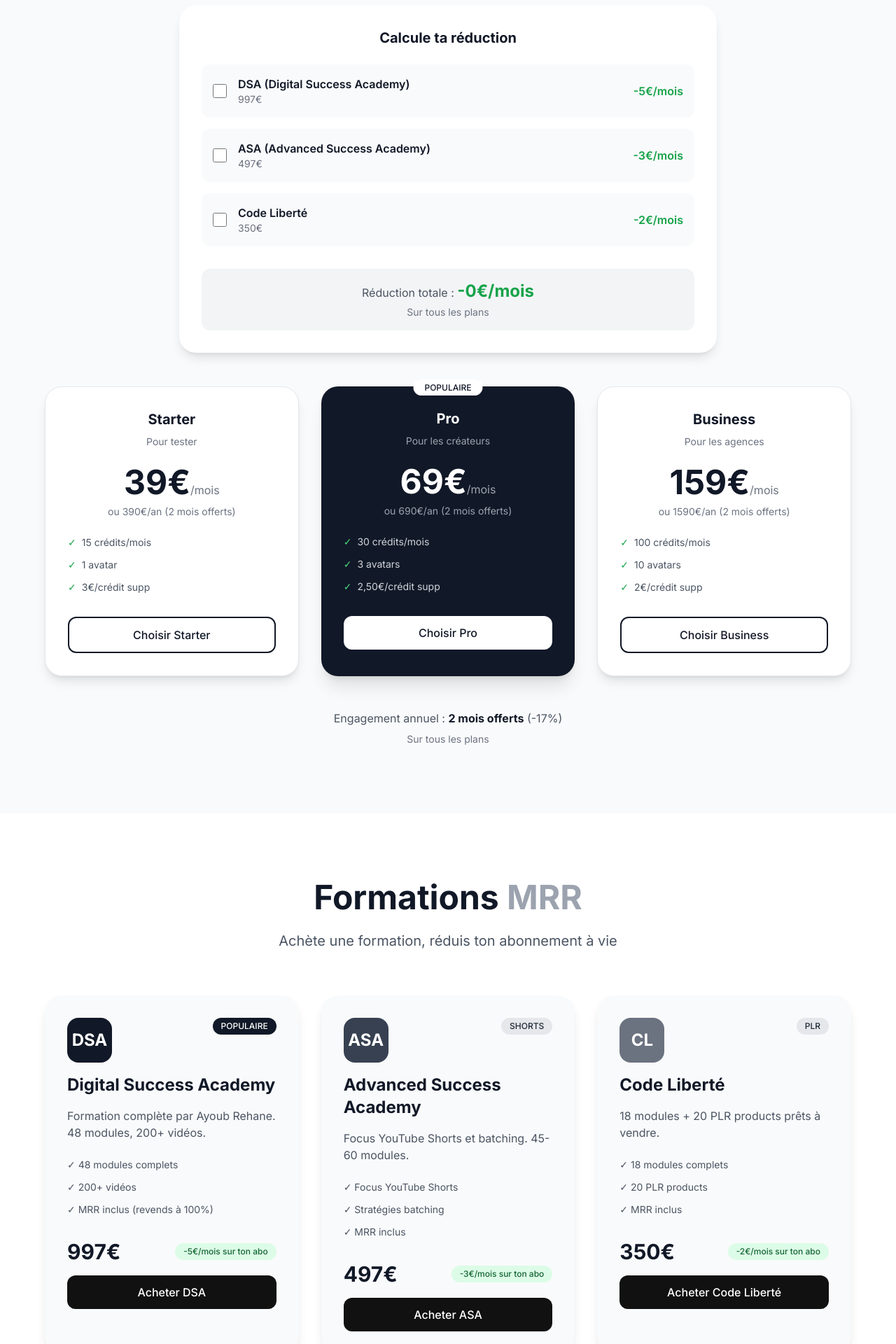
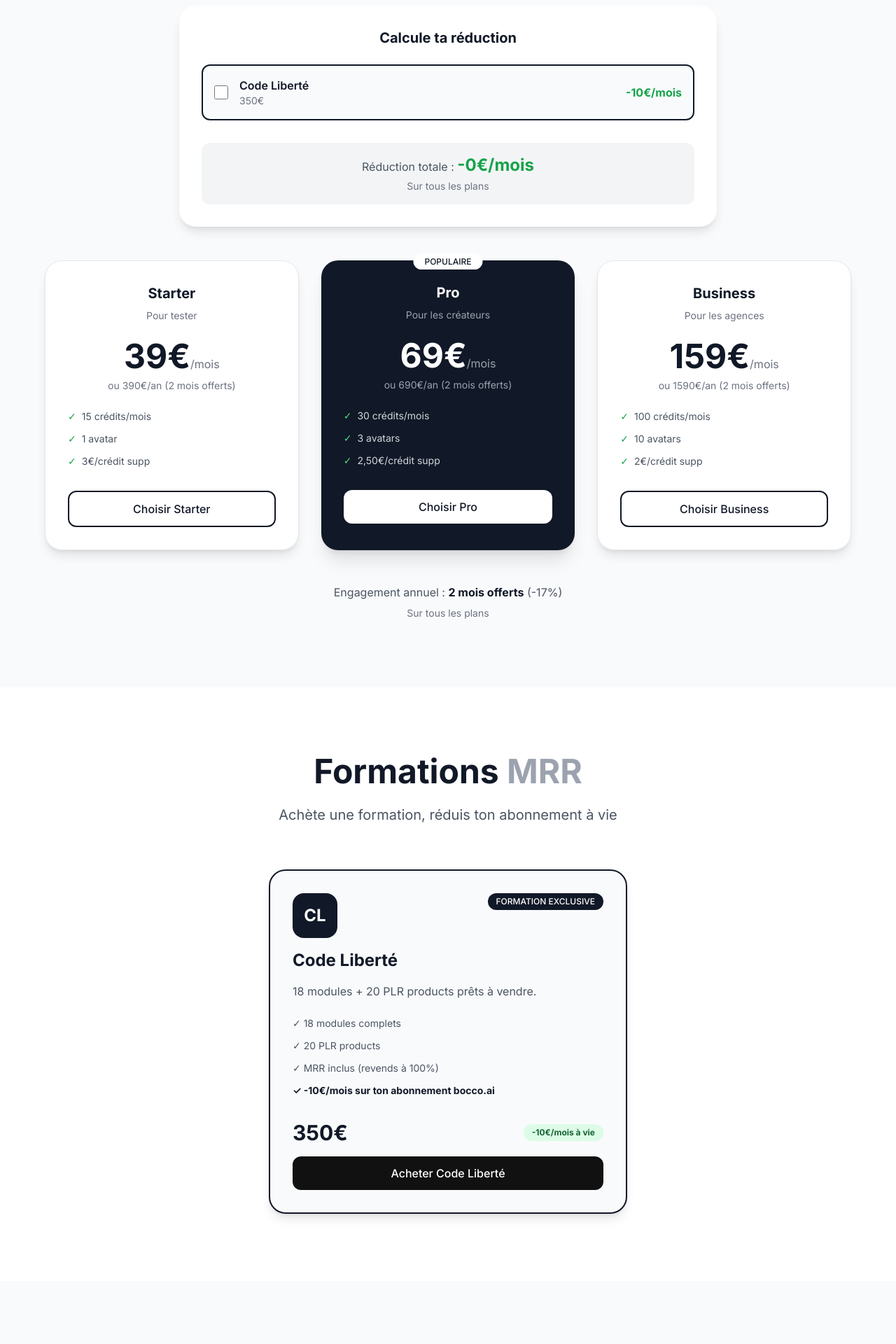
Before and after one commit to albbocco/bocco-ai, a Next.js app: page / in a window 1280 px wide. Shown: the part 1740-3660 px from the top of the page at 70% size. Built offline with nearby package versions, Linux system fonts and the light colour scheme.

Commit message:
Uniquement formation Code Liberte avec -10€ de reduction

```diff
--- a/src/app/page.tsx
+++ b/src/app/page.tsx
@@ -5,16 +5,12 @@
 export default function Home() {
   const [modalOpen, setModalOpen] = useState(false);
   const [formations, setFormations] = useState({
-    dsa: false,
-    asa: false,
     code: false
   });
 
   const updatePrice = () => {
     let discount = 0;
-    if (formations.dsa) discount += 5;
-    if (formations.asa) discount += 3;
-    if (formations.code) discount += 2;
+    if (formations.code) discount += 10;
     return { discount };
   };
 
@@ -142,35 +138,7 @@
             <h3 className="text-xl font-bold mb-6 text-gray-900 text-center">Calcule ta réduction</h3>
 
             <div className="space-y-4 mb-8">
-              <label className="flex items-center gap-4 p-4 bg-gray-50 rounded-xl cursor-pointer hover:bg-gray-100 transition">
-                <input
-                  type="checkbox"
-                  checked={formations.dsa}
-                  onChange={(e) => setFormations({...formations, dsa: e.target.checked})}
-                  className="w-5 h-5 accent-gray-900"
-                />
-                <div className="flex-1">
-                  <div className="font-semibold text-gray-900">DSA (Digital Success Academy)</div>
-                  <div className="text-sm text-gray-500">997€</div>
-                </div>
-                <span className="text-green-600 font-semibold">-5€/mois</span>
-              </label>
-
-              <label className="flex items-center gap-4 p-4 bg-gray-50 rounded-xl cursor-pointer hover:bg-gray-100 transition">
-                <input
-                  type="checkbox"
-                  checked={formations.asa}
-                  onChange={(e) => setFormations({...formations, asa: e.target.checked})}
-                  className="w-5 h-5 accent-gray-900"
-                />
-                <div className="flex-1">
-                  <div className="font-semibold text-gray-900">ASA (Advanced Success Academy)</div>
-                  <div className="text-sm text-gray-500">497€</div>
-                </div>
-                <span className="text-green-600 font-semibold">-3€/mois</span>
-              </label>
-
-              <label className="flex items-center gap-4 p-4 bg-gray-50 rounded-xl cursor-pointer hover:bg-gray-100 transition">
+              <label className="flex items-center gap-4 p-4 bg-gray-50 rounded-xl cursor-pointer hover:bg-gray-100 transition border-2 border-gray-900">
                 <input
                   type="checkbox"
                   checked={formations.code}
@@ -181,7 +149,7 @@
                   <div className="font-semibold text-gray-900">Code Liberté</div>
                   <div className="text-sm text-gray-500">350€</div>
                 </div>
-                <span className="text-green-600 font-semibold">-2€/mois</span>
+                <span className="text-green-600 font-bold">-10€/mois</span>
               </label>
             </div>
 
@@ -272,63 +240,24 @@
             <p className="text-xl text-gray-600 max-w-2xl mx-auto">Achète une formation, réduis ton abonnement à vie</p>
           </div>
 
-          <div className="grid grid-cols-1 md:grid-cols-3 gap-8 max-w-6xl mx-auto">
-            {/* DSA */}
-            <div className="bg-gray-50 rounded-3xl p-8 shadow-lg card-animate opacity-0 translate-y-5">
+          <div className="max-w-lg mx-auto">
+            {/* Code Liberté */}
+            <div className="bg-gray-50 rounded-3xl p-8 shadow-lg card-animate opacity-0 translate-y-5 border-2 border-gray-900">
               <div className="flex justify-between items-start mb-4">
-                <div className="w-16 h-16 rounded-2xl bg-gray-900 flex items-center justify-center text-2xl font-bold text-white">DSA</div>
-                <span className="bg-gray-900 text-white px-3 py-1 rounded-full text-xs font-medium">POPULAIRE</span>
-              </div>
-              <h3 className="text-2xl font-bold mb-4 text-gray-900">Digital Success Academy</h3>
-              <p className="text-gray-600 mb-6">Formation complète par Ayoub Rehane. 48 modules, 200+ vidéos.</p>
-              <ul className="space-y-3 text-sm text-gray-600 mb-8">
-                <li>✓ 48 modules complets</li>
-                <li>✓ 200+ vidéos</li>
-                <li>✓ MRR inclus (revends à 100%)</li>
-              </ul>
-              <div className="flex items-center justify-between mb-4">
-                <span className="text-3xl font-bold text-gray-900">997€</span>
-                <span className="bg-green-100 text-green-800 px-3 py-1 rounded-full text-xs font-medium">-5€/mois sur ton abo</span>
-              </div>
-              <button onClick={openModal} className="w-full btn-primary py-3 rounded-xl font-medium">Acheter DSA</button>
-            </div>
-
-            {/* ASA */}
-            <div className="bg-gray-50 rounded-3xl p-8 shadow-lg card-animate opacity-0 translate-y-5">
-              <div className="flex justify-between items-start mb-4">
-                <div className="w-16 h-16 rounded-2xl bg-gray-700 flex items-center justify-center text-2xl font-bold text-white">ASA</div>
-                <span className="bg-gray-200 text-gray-800 px-3 py-1 rounded-full text-xs font-medium">SHORTS</span>
-              </div>
-              <h3 className="text-2xl font-bold mb-4 text-gray-900">Advanced Success Academy</h3>
-              <p className="text-gray-600 mb-6">Focus YouTube Shorts et batching. 45-60 modules.</p>
-              <ul className="space-y-3 text-sm text-gray-600 mb-8">
-                <li>✓ Focus YouTube Shorts</li>
-                <li>✓ Stratégies batching</li>
-                <li>✓ MRR inclus</li>
-              </ul>
-              <div className="flex items-center justify-between mb-4">
-                <span className="text-3xl font-bold text-gray-900">497€</span>
-                <span className="bg-green-100 text-green-800 px-3 py-1 rounded-full text-xs font-medium">-3€/mois sur ton abo</span>
-              </div>
-              <button onClick={openModal} className="w-full btn-primary py-3 rounded-xl font-medium">Acheter ASA</button>
-            </div>
-
-            {/* Code Liberté */}
-            <div className="bg-gray-50 rounded-3xl p-8 shadow-lg card-animate opacity-0 translate-y-5">
-              <div className="flex justify-between items-start mb-4">
-                <div className="w-16 h-16 rounded-2xl bg-gray-500 flex items-center justify-center text-2xl font-bold text-white">CL</div>
-                <span className="bg-gray-200 text-gray-800 px-3 py-1 rounded-full text-xs font-medium">PLR</span>
+                <div className="w-16 h-16 rounded-2xl bg-gray-900 flex items-center justify-center text-2xl font-bold text-white">CL</div>
+                <span className="bg-gray-900 text-white px-3 py-1 rounded-full text-xs font-medium">FORMATION EXCLUSIVE</span>
               </div>
               <h3 className="text-2xl font-bold mb-4 text-gray-900">Code Liberté</h3>
               <p className="text-gray-600 mb-6">18 modules + 20 PLR products prêts à vendre.</p>
               <ul className="space-y-3 text-sm text-gray-600 mb-8">
                 <li>✓ 18 modules complets</li>
                 <li>✓ 20 PLR products</li>
-                <li>✓ MRR inclus</li>
+                <li>✓ MRR inclus (revends à 100%)</li>
+                <li className="font-bold text-gray-900">✓ -10€/mois sur ton abonnement bocco.ai</li>
               </ul>
               <div className="flex items-center justify-between mb-4">
                 <span className="text-3xl font-bold text-gray-900">350€</span>
-                <span className="bg-green-100 text-green-800 px-3 py-1 rounded-full text-xs font-medium">-2€/mois sur ton abo</span>
+                <span className="bg-green-100 text-green-800 px-3 py-1 rounded-full text-xs font-bold">-10€/mois à vie</span>
               </div>
               <button onClick={openModal} className="w-full btn-primary py-3 rounded-xl font-medium">Acheter Code Liberté</button>
             </div>
@@ -353,8 +282,8 @@
               <p className="text-gray-600">Tu peux acheter des crédits supplémentaires : 3€ sur Starter, 2,50€ sur Pro, 2€ sur Business. Ou upgrader ton plan.</p>
             </div>
             <div className="bg-white rounded-2xl p-6">
-              <h3 className="font-bold text-lg mb-2">Comment fonctionnent les réductions des formations ?</h3>
-              <p className="text-gray-600">Quand tu achètes une formation MRR, tu obtiens une réduction permanente sur ton abonnement bocco.ai. Ces réductions sont cumulables jusqu&apos;à -10€/mois.</p>
+              <h3 className="font-bold text-lg mb-2">Comment fonctionne la réduction de la formation ?</h3>
+              <p className="text-gray-600">Quand tu achètes la formation Code Liberté, tu obtiens une réduction permanente de -10€/mois sur ton abonnement bocco.ai.</p>
             </div>
             <div className="bg-white rounded-2xl p-6">
               <h3 className="font-bold text-lg mb-2">Puis-je annuler mon abonnement ?</h3>
```
